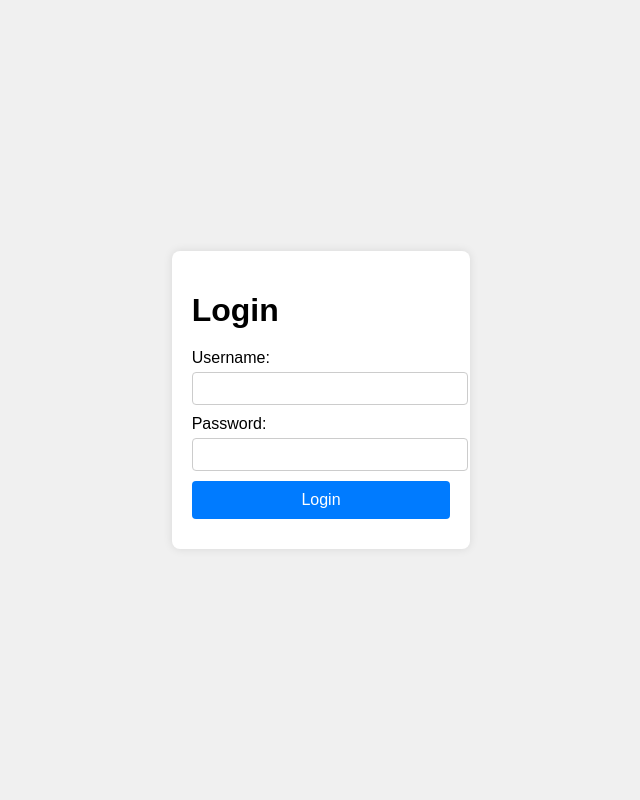
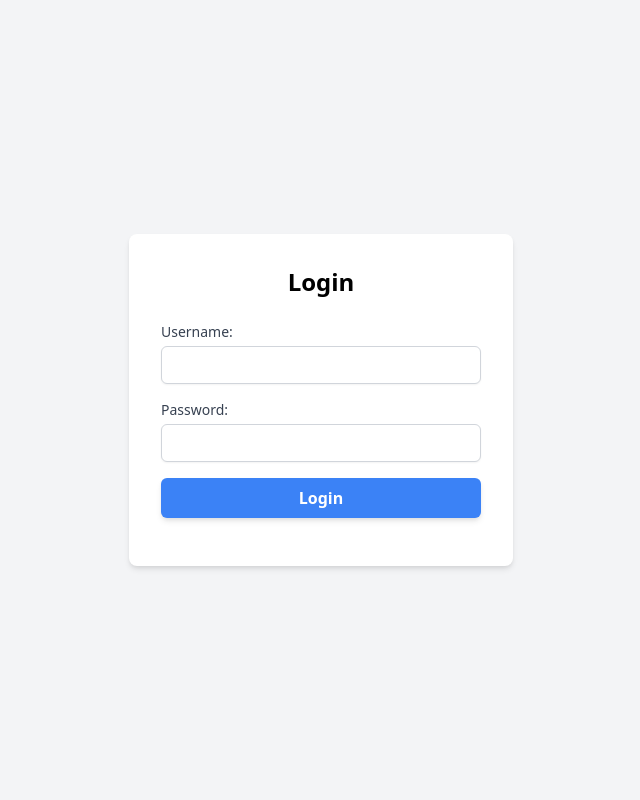
Before and after one commit to Antinson/Focal_DB_Project, a Flask app: page /login in a window 1280 px wide. Shown: the whole page, without its empty margins (319-959 px from the left). Run offline with Flask 3, Linux system fonts and the light colour scheme.

Commit message:
Hashed all passwords
Update login page look
Hashed passwords

```diff
--- a/focal_db_project/templates/login.html
+++ b/focal_db_project/templates/login.html
@@ -4,62 +4,23 @@
     <meta charset="UTF-8">
     <meta name="viewport" content="width=device-width, initial-scale=1.0">
     <title>Login</title>
-    <style>
-        body {
-            font-family: Arial, sans-serif;
-            display: flex;
-            justify-content: center;
-            align-items: center;
-            height: 100vh;
-            background-color: #f0f0f0;
-            margin: 0;
-        }
-        .login-container {
-            background-color: white;
-            padding: 20px;
-            border-radius: 8px;
-            box-shadow: 0 0 10px rgba(0, 0, 0, 0.1);
-        }
-        .login-container h1 {
-            margin-bottom: 20px;
-        }
-        .login-container label {
-            display: block;
-            margin-bottom: 5px;
-        }
-        .login-container input {
-            width: 100%;
-            padding: 8px;
-            margin-bottom: 10px;
-            border: 1px solid #ccc;
-            border-radius: 4px;
-        }
-        .login-container button {
-            width: 100%;
-            padding: 10px;
-            border: none;
-            border-radius: 4px;
-            background-color: #007BFF;
-            color: white;
-            font-size: 16px;
-        }
-        .error {
-            color: red;
-            margin-top: 10px;
-        }
-    </style>
+    <link href="https://cdn.jsdelivr.net/npm/tailwindcss@2.2.16/dist/tailwind.min.css" rel="stylesheet">
 </head>
-<body>
-    <div class="login-container">
-        <h1>Login</h1>
-        <form id="loginForm">
-            <label for="username">Username:</label>
-            <input type="text" id="username" name="username" required>
-            <label for="password">Password:</label>
-            <input type="password" id="password" name="password" required>
-            <button type="submit">Login</button>
+<body class="bg-gray-100 flex justify-center items-center h-screen">
+    <div class="bg-white p-8 rounded-lg shadow-md w-full max-w-sm">
+        <h1 class="text-2xl font-bold mb-6 text-center">Login</h1>
+        <form id="loginForm" class="space-y-4" method="POST">
+            <div>
+                <label for="username" class="block text-sm font-medium text-gray-700">Username:</label>
+                <input type="text" id="username" name="username" required class="mt-1 block w-full p-2 border border-gray-300 rounded-md shadow-sm focus:ring-indigo-500 focus:border-indigo-500 sm:text-sm">
+            </div>
+            <div>
+                <label for="password" class="block text-sm font-medium text-gray-700">Password:</label>
+                <input type="password" id="password" name="password" required class="mt-1 block w-full p-2 border border-gray-300 rounded-md shadow-sm focus:ring-indigo-500 focus:border-indigo-500 sm:text-sm">
+            </div>
+            <button type="submit" class="w-full py-2 px-4 bg-blue-500 text-white font-semibold rounded-md shadow-md hover:bg-blue-700 focus:outline-none focus:ring-2 focus:ring-indigo-500 focus:ring-offset-2">Login</button>
         </form>
-        <div class="error" id="errorMessage"></div>
+        <div class="error mt-4 text-red-600" id="errorMessage"></div>
     </div>
     <script src="{{ url_for('static', filename='js/login.js') }}"></script>
 </body>
--- a/wsgi.py
+++ b/wsgi.py
@@ -1,4 +1,6 @@
-from focal_db_project import create_app
+from focal_db_project import create_app, db
+from werkzeug.security import generate_password_hash
+from focal_db_project.models import User
 
 app = create_app()
 
```
Also changed, not shown: focal_db_project/static/css/tailwind-built.css, instance/focal_db_project.db.
